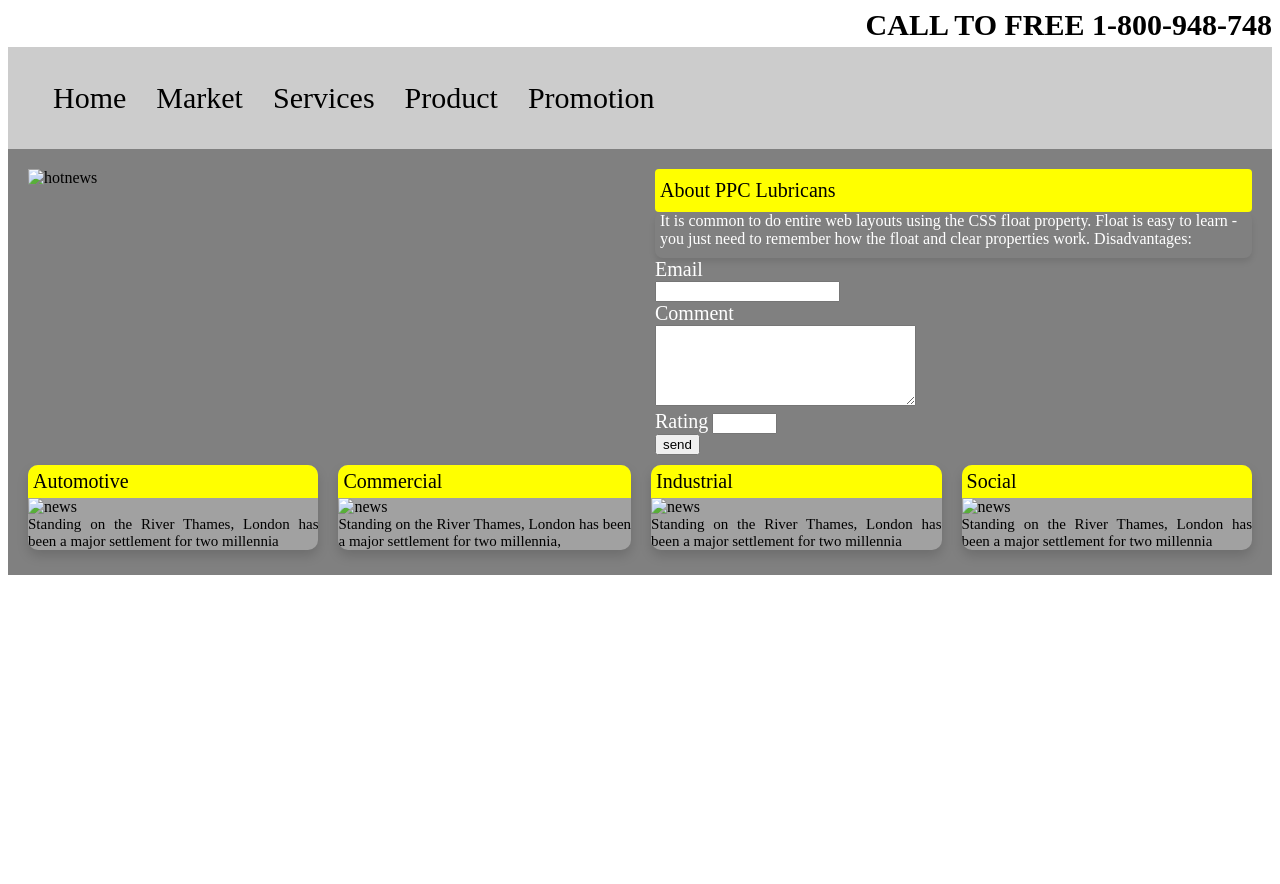
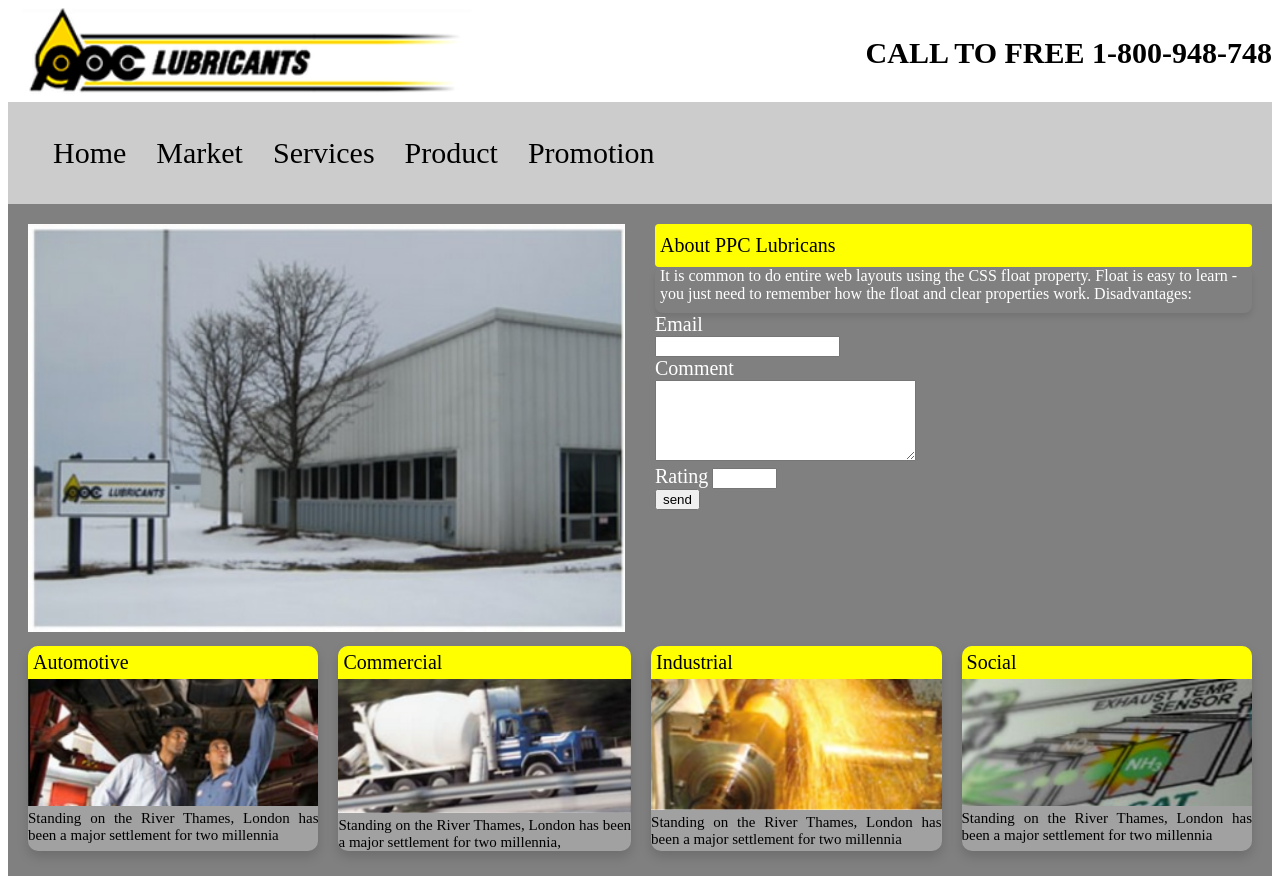
Before and after one commit to datquy2003/lab5, a plain HTML site: page index.html in a window 1280 px wide. Before the commit the page ends 800 px from the top, so only its background shows below. Drawn offline with Linux system fonts and the light colour scheme; files that its build step writes are made by us from their sources; files whose address does not match are found by name.

Commit message:
Update index.html

```diff
--- a/index.html
+++ b/index.html
@@ -10,7 +10,7 @@
             <!-- begin header -->
             <header>
                 <div class="header">
-                    <img src="./images/logo.jpg" alt="" />
+                    <img src="logo.jpg" alt="" />
                     <strong>CALL TO FREE 1-800-948-748</strong>
                 </div>
                 <nav>
@@ -27,7 +27,7 @@
             <section class="main">
                 <div class="hotnews">
                     <div class="imgnews col-s-6 col-6">
-                        <img src="images/hotnews.jpg" alt="hotnews" />
+                        <img src="hotnews.jpg" alt="hotnews" />
                     </div>
                     <div class="textnews col-s-6 col-6">
                         <div class="title">About PPC Lubricans</div>
@@ -73,7 +73,7 @@
                         <div class="title">Automotive</div>
                         <div class="content">
                             <div class="forimg">
-                                <img src="images/news_1.jpg" alt="news" />
+                                <img src="news_1.jpg" alt="news" />
                             </div>
                             <div class="forcontent">
                                 Standing on the River Thames, London has been a
@@ -85,7 +85,7 @@
                         <div class="title">Commercial</div>
                         <div class="content">
                             <div class="forimg">
-                                <img src="images/news_2.jpg" alt="news" />
+                                <img src="news_2.jpg" alt="news" />
                             </div>
                             <div class="forcontent">
                                 Standing on the River Thames, London has been a
@@ -97,7 +97,7 @@
                         <div class="title">Industrial</div>
                         <div class="content">
                             <div class="forimg">
-                                <img src="images/new_3.jpg" alt="news" />
+                                <img src="new_3.jpg" alt="news" />
                             </div>
                             <div class="forcontent">
                                 Standing on the River Thames, London has been a
@@ -109,7 +109,7 @@
                         <div class="title">Social</div>
                         <div class="content">
                             <div class="forimg">
-                                <img src="images/new_4.jpg" alt="news" />
+                                <img src="new_4.jpg" alt="news" />
                             </div>
                             <div class="forcontent">
                                 Standing on the River Thames, London has been a
```
